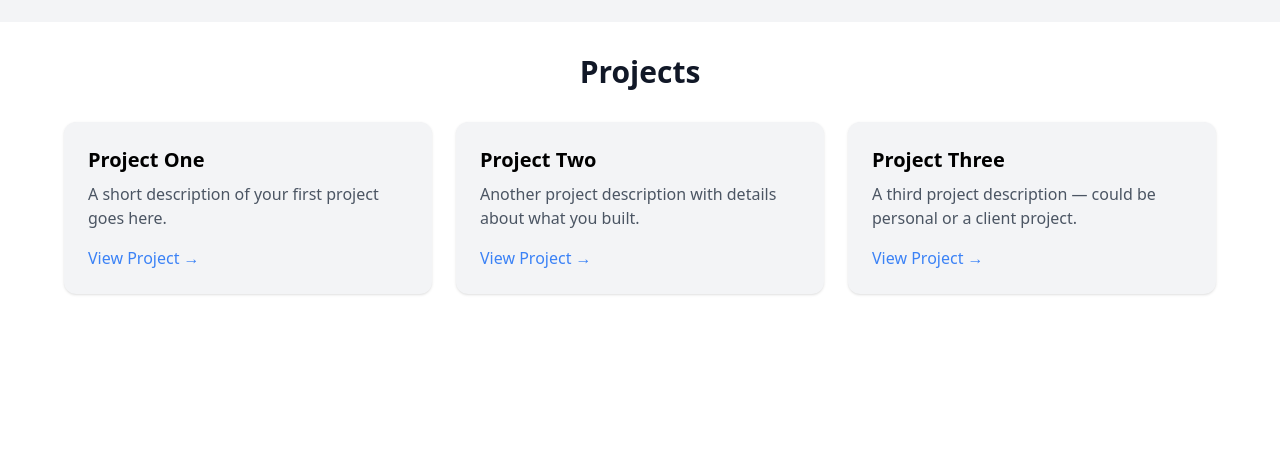
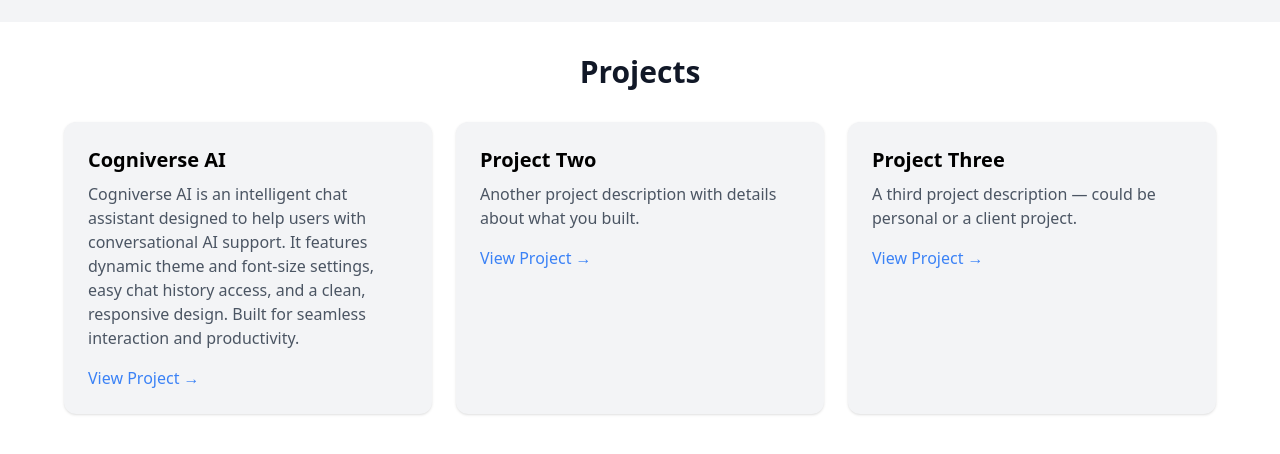
Before and after one commit to Jerrysoftwork/jerry-port, a React (Vite) app: page / in a window 1280 px wide. Shown: the part 1578-2032 px from the top of the page. Built offline with nearby package versions, Linux system fonts and the light colour scheme.

Commit message:
add project description for Cogniverse AI

```diff
--- a/src/components/Projects.jsx
+++ b/src/components/Projects.jsx
@@ -9,12 +9,12 @@ export default function Projects() {
       <div className="grid md:grid-cols-2 lg:grid-cols-3 gap-6 w-full max-w-6xl">
         {/* Project Card 1 */}
         <div className="bg-gray-100 p-6 rounded-xl shadow hover:shadow-lg transition">
-          <h3 className="text-xl font-semibold mb-2">Project One</h3>
+          <h3 className="text-xl font-semibold mb-2">Cogniverse AI</h3>
           <p className="text-gray-600 mb-4">
-            A short description of your first project goes here.
+            Cogniverse AI is an intelligent chat assistant designed to help users with conversational AI support. It features dynamic theme and font-size settings, easy chat history access, and a clean, responsive design. Built for seamless interaction and productivity.
           </p>
           <a
-            href="#"
+            href="https://cogniverse-bot.netlify.app/"
             className="text-blue-500 font-medium hover:underline"
             target="_blank"
             rel="noopener noreferrer"
```
Also changed, not shown: public/jerry1.jpg (added).
